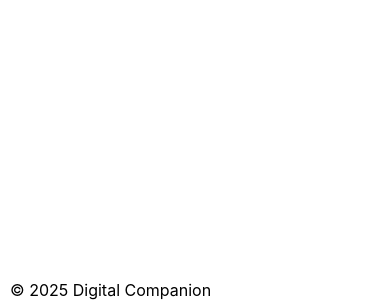
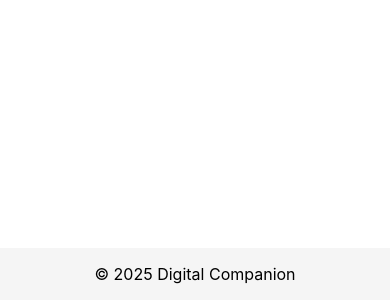
Before and after one commit to annie449/digital-companion-website, a React (Create React App) app in the folder platform/: page / in a window 390 px wide. Shown: the part 544-844 px from the top of the page. Built offline with nearby package versions, Linux system fonts and the light colour scheme.

Commit message:
Update App.css

```diff
--- a/platform/src/App.css
+++ b/platform/src/App.css
@@ -2,23 +2,18 @@
   display: flex;
   flex-direction: column;
   min-height: 100vh;
-  max-width: 1200px;
-  margin: 0 auto;
-  padding: 0 var(--spacing-md);
 }
 
 .main-content {
   flex: 1;
-  padding: var(--spacing-lg) 0;
+  padding: 2rem;
+  max-width: 1200px;
+  margin: 0 auto;
   width: 100%;
 }
 
-@media (max-width: 768px) {
-  .app-container {
-    padding: 0 var(--spacing-sm);
-  }
-
-  .main-content {
-    padding: var(--spacing-md) 0;
-  }
+.app-footer {
+  background-color: #f5f5f5;
+  padding: 1rem;
+  text-align: center;
 }
```
